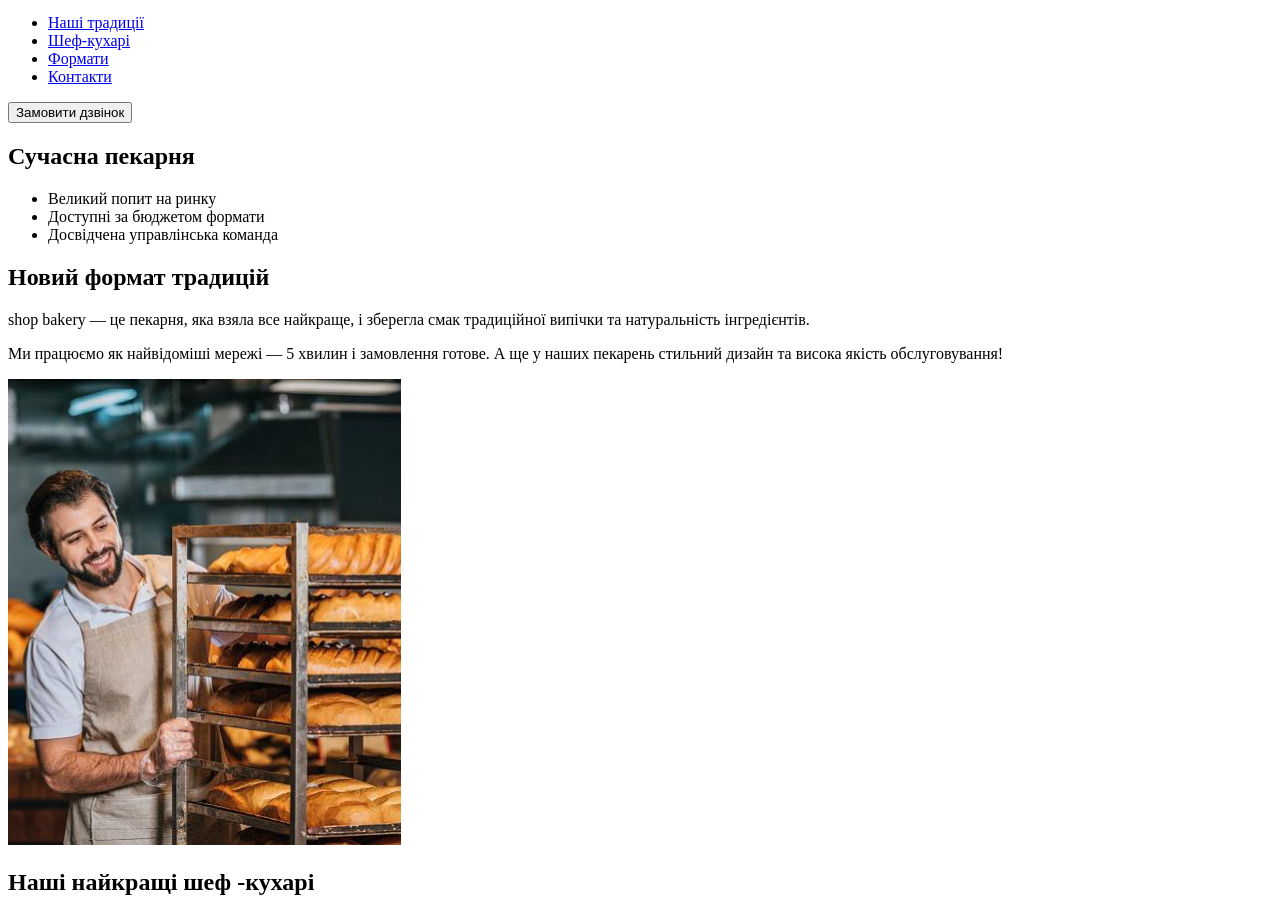
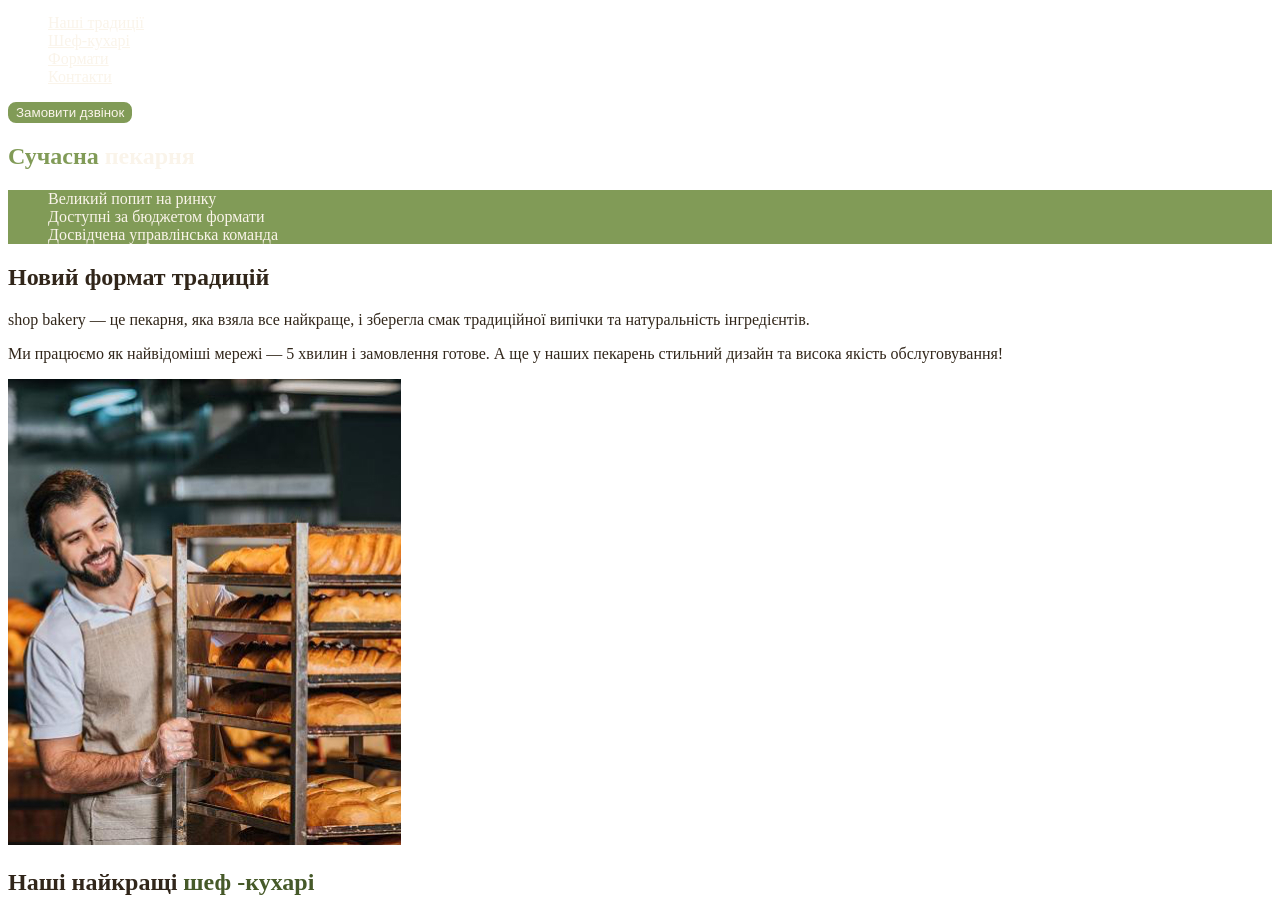
Before and after one commit to Volodymyr996/genius-study, a plain HTML site: page index.html in a window 1280 px wide. Shown: the part 60-957 px from the top of the page. Drawn offline with Linux system fonts and the light colour scheme.

Commit message:
Add styles.css and css variables

```diff
--- a/index.html
+++ b/index.html
@@ -4,31 +4,34 @@
     <meta charset="UTF-8" />
     <meta name="viewport" content="width=device-width, initial-scale=1.0" />
     <title>Сучасна пекарня</title>
+    <link rel="stylesheet" href="styles.css" />
   </head>
   <body>
     <header>
       <nav>
-        <a href="#"><img src="img/logo.svg" alt="Shop bakery logo" /></a>
+        <a href="index.html"
+          ><img src="img/logo.svg" alt="Shop bakery logo"
+        /></a>
         <ul>
-          <li><a href="#">Наші традиції</a></li>
-          <li><a href="#">Шеф-кухарі</a></li>
-          <li><a href="#">Формати</a></li>
-          <li><a href="#">Контакти</a></li>
+          <li><a class="link" href="#traditions-section">Наші традиції</a></li>
+          <li><a class="link" href="#Chefs-section">Шеф-кухарі</a></li>
+          <li><a class="link" href="#Formats-section">Формати</a></li>
+          <li><a class="link" href="#Contacts-section">Контакти</a></li>
         </ul>
       </nav>
-      <button type="button">Замовити дзвінок</button>
+      <button type="button" class="button">Замовити дзвінок</button>
     </header>
     <main>
       <section>
-        <h1>Сучасна пекарня</h1>
+        <h1 class="hero-title"><span class="accent">Сучасна</span> пекарня</h1>
       </section>
-      <section>
-        <ul>
+      <section id="traditions-section">
+        <ul class="advantages-list">
           <li>Великий попит на ринку</li>
           <li>Доступні за бюджетом формати</li>
           <li>Досвідчена управлінська команда</li>
         </ul>
-        <h2>Новий формат традицій</h2>
+        <h2 class="section-title">Новий формат традицій</h2>
         <p>
           <span>shop bakery</span> — це пекарня, яка взяла все найкраще, і
           зберегла смак традиційної випічки та натуральність інгредієнтів.
@@ -40,8 +43,10 @@
         </p>
         <img src="img/baker-man.jpg" alt="baker-man" />
       </section>
-      <section>
-        <h2>Наші найкращі шеф -кухарі</h2>
+      <section id="Chefs-section">
+        <h2 class="section-title">
+          Наші найкращі <span class="accent">шеф -кухарі</span>
+        </h2>
         <ul>
           <li>
             <article>
@@ -66,8 +71,8 @@
           </li>
         </ul>
       </section>
-      <section>
-        <h2>Формати</h2>
+      <section id="Formats-section">
+        <h2 class="section-title">Формати</h2>
         <ul>
           <li>
             <article><h3 lang="en">Walrus</h3></article>
@@ -80,7 +85,17 @@
           </li>
         </ul>
       </section>
-      <section><h2>Приєднуйся до мережі пекарень</h2></section>
+      <section id="Contacts-section">
+        <h2 class="section-title">Приєднуйся до мережі пекарень</h2>
+        <iframe
+          src="https://www.google.com/maps/embed?pb=!1m18!1m12!1m3!1d2540.1640531314047!2d30.491233500000003!3d50.4566697!2m3!1f0!2f0!3f0!3m2!1i1024!2i768!4f13.1!3m3!1m2!1s0x40d4ce637bfe1717%3A0x5370c2254ad1b952!2z0YPQuy4g0KHQtdGH0LXQstGL0YUg0KHRgtGA0LXQu9GM0YbQvtCyLCA1NCwg0JrQuNC10LIsIDAyMDAw!5e0!3m2!1sru!2sua!4v1701206181993!5m2!1sru!2sua"
+          width="603"
+          height="595"
+          allowfullscreen=""
+          loading="lazy"
+          referrerpolicy="no-referrer-when-downgrade"
+        ></iframe>
+      </section>
     </main>
     <footer>
       <nav>
@@ -111,7 +126,7 @@
           </li>
         </ul>
         <a href="#" target="_blank">Політика конфіденційності</a>
-        <p>© 2022 Дані захищені</p>
+        <p>&copy; 2022 Дані захищені</p>
       </address>
     </footer>
   </body>
--- /dev/null
+++ b/styles.css
@@ -0,0 +1,53 @@
+:root {
+  --color-brand-dark: #465929;
+  --color-brand-light: #819b57;
+  --color-primary-dark: #31261a;
+  --color-primary-light: #faf4ea;
+}
+
+/*base*/
+body {
+  color: var(--color-primary-dark);
+}
+ul {
+  list-style-type: none;
+}
+/*button*/
+.button {
+  background-color: var(--color-brand-light);
+  border: 2px solid var(--color-brand-light);
+  border-radius: 8px;
+  color: var(--color-primary-light);
+  cursor: pointer;
+}
+.button:hover {
+  border-radius: 8px;
+  border: 2px solid var(--color-brand-light);
+  color: var(--color-brand-dark);
+  background-color: transparent;
+}
+/*link*/
+.link {
+  color: var(--color-primary-light);
+}
+.link:hover {
+  color: var(--color-brand-light);
+}
+/*hero-section*/
+.hero-title {
+  color: var(--color-primary-light);
+}
+.hero-title .accent {
+  color: var(--color-brand-light);
+}
+/*advantages section*/
+.advantages-list {
+  background: var(--color-brand-light);
+  color: var(--color-primary-light);
+}
+.section-title {
+  color: var(--color-primary-dark);
+}
+.section-title .accent {
+  color: var(--color-brand-dark);
+}
```
